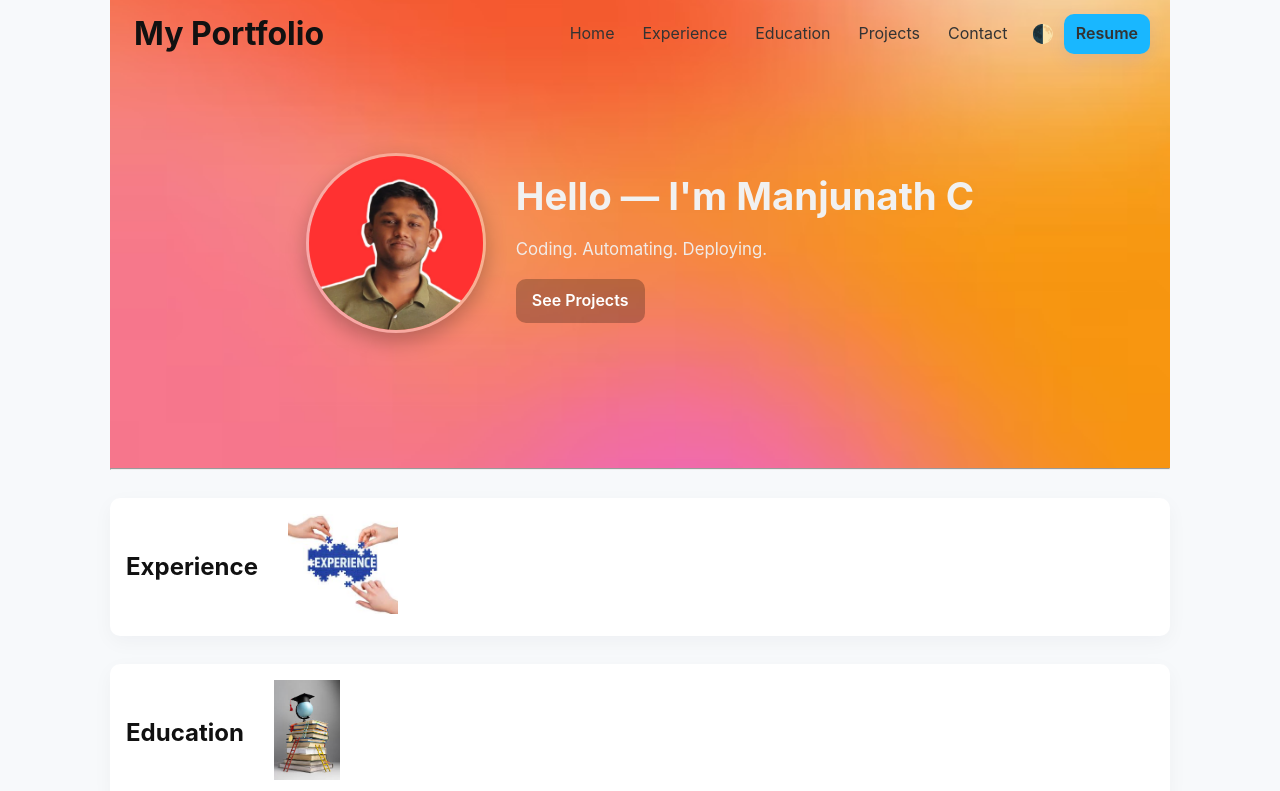
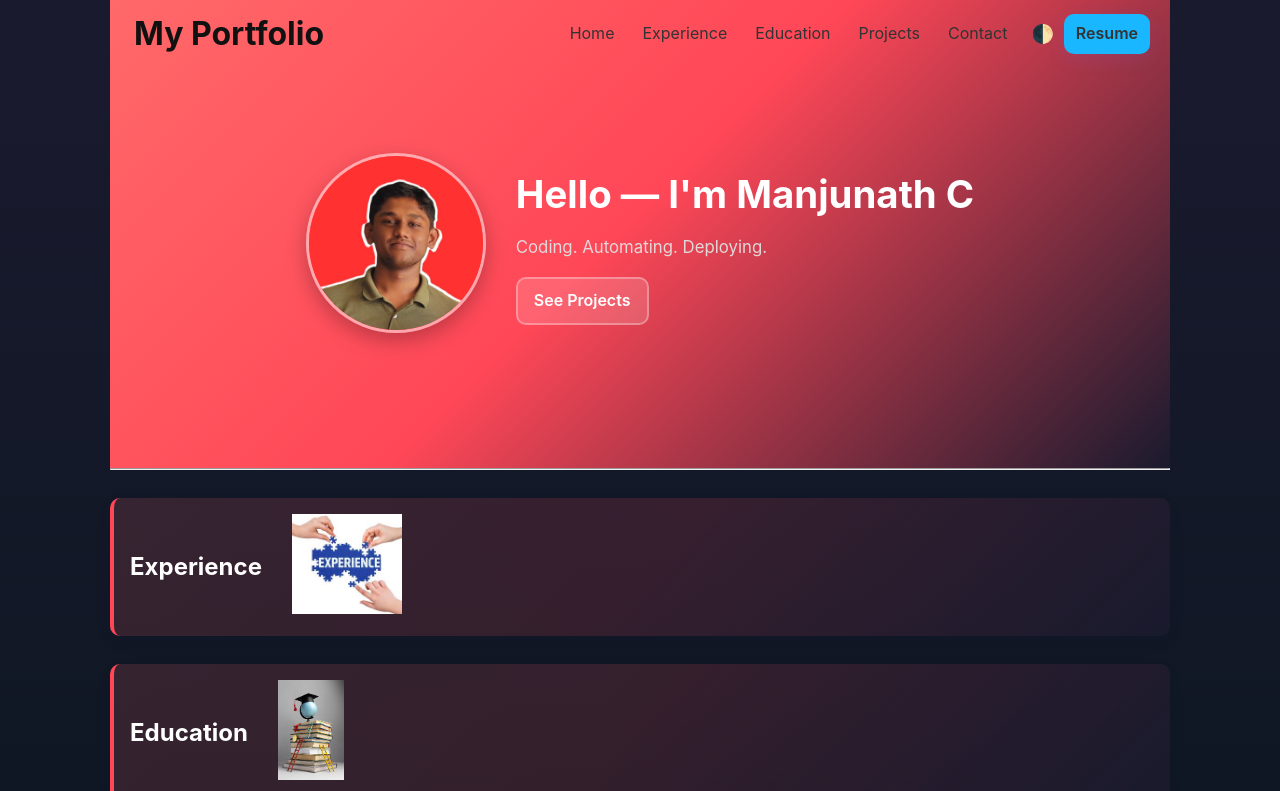
Before and after one commit to manjunathcshekar/my-portfolio, a plain HTML site: page index.html in a window 1280 px wide. Both pictures are taken after a click on the button "Toggle theme". Shown: the top 791 px of the page. Drawn offline with Linux system fonts and the light colour scheme.

Commit message:
Modified the UI and made theme : red-(white/black)

```diff
--- a/style.css
+++ b/style.css
@@ -3,8 +3,11 @@
 html,body{height:100%}
 body{
   font-family: Inter, system-ui, -apple-system, "Segoe UI", Roboto, Arial;
-  color:#111;background:#f7f9fb;line-height:1.45;
+  color:#111;background:linear-gradient(to bottom, #ffffff 0%, #fff5f5 100%);line-height:1.45;
   -webkit-font-smoothing:antialiased;-moz-osx-font-smoothing:grayscale;
+}
+.dark body{
+  background:linear-gradient(to bottom, #1a1a2e 0%, #0f1724 100%);
 }
 
 
@@ -72,12 +75,14 @@ body{
 /* HERO */
 .hero{
   min-height:64vh;display:flex;align-items:center;justify-content:center;
-  background-image: url("bg.png");
-  background-size:cover;background-position:center;
+  background: linear-gradient(135deg, #ff6b6b 0%, #f06767 50%, #ffffff 100%);
   padding-top:var(--nav-height);
-  margin-top: calc(var(--nav-height) * -1); /* Pull hero up behind navbar */
+  margin-top: calc(var(--nav-height) * -1);
 }
-/* .hero-inner{max-width:980px;text-align:left;padding:60px;color:#fff;text-shadow:0 6px 18px rgba(2,6,23,0.45)} */
+.dark .hero{
+  background: linear-gradient(135deg, #ff6b6b 0%, #ff4757 50%, #1a1a2e 100%);
+}
+
 .hero-content{
     display: flex;
     align-items: center;
@@ -85,36 +90,48 @@ body{
     padding:40px;
 }
 .hero-photo img {
-  width: 180px;      /* size of your photo */
-  height: 180px;     /* keep square for round crop */
-  object-fit: cover; /* keeps face centered */
-  border-radius: 50%; /* makes your photo round */
+  width: 180px;
+  height: 180px;
+  object-fit: cover;
+  border-radius: 50%;
   box-shadow: 0 8px 20px rgba(0,0,0,0.25);
-  border: 3px solid rgba(255,255,255,0.3);
+  border: 3px solid rgba(255,255,255,0.5);
 }
 .hero-photo:hover img {
   box-shadow: 0 12px 30px rgba(0,0,0,0.35);
-  border-color: rgba(255,255,255,0.5);
+  border-color: rgba(255,255,255,0.8);
   transition: all 0.3s ease;
-
 }
-.hero-text h1{font-size:2.4rem;margin-bottom:12px;color: #f1f1f1;}
+.hero-text h1{font-size:2.4rem;margin-bottom:12px;color: #1a1a2e;}
+.dark .hero-text h1{color: #fff;}
 .hero-text p {
-  color: #f1f1f1;
+  color: #2c3e50;
+}
+.dark .hero-text p {
+  color: #e0e0e0;
 }
 .hero-sub{opacity:0.95;margin-bottom:18px;font-size:1.05rem}
-.cta{display:inline-block;padding:10px 16px;border-radius:10px;background:rgba(0,0,0,0.25);text-decoration:none;color:#fff;font-weight:600}
+.cta{display:inline-block;padding:10px 16px;border-radius:10px;background:rgba(0,0,0,0.15);text-decoration:none;color:#1a1a2e;font-weight:600;border:2px solid rgba(0,0,0,0.2)}
+.cta:hover{background:rgba(0,0,0,0.25);transform:translateY(-2px)}
+.dark .cta{color:#fff;background:rgba(255,255,255,0.15);border-color:rgba(255,255,255,0.3)}
+.dark .cta:hover{background:rgba(255,255,255,0.25)}
 
 /* cards/sections */
 main{max-width:1100px;margin:24px auto;padding:0 20px}
-.card-row{display:flex;align-items:center;gap:18px;margin:28px 0;border-radius:10px;padding:16px;background:#fff;box-shadow:0 6px 20px rgba(16,24,40,0.04)}
+.card-row{display:flex;align-items:center;gap:18px;margin:28px 0;border-radius:10px;padding:16px;background:linear-gradient(135deg, rgba(255,107,107,0.08) 0%, rgba(255,217,61,0.08) 50%, #fff 100%);box-shadow:0 6px 20px rgba(16,24,40,0.04);border-left:4px solid #ff6b6b;transition:all 0.3s ease}
+.dark .card-row{background:linear-gradient(135deg, rgba(255,107,107,0.15) 0%, rgba(255,71,87,0.15) 50%, rgba(26,26,46,0.9) 100%);border-left-color:#ff4757}
 .card-row:hover{
-  transform:translateY(-6px) scale(1.01);
-  box-shadow:0 16px 40px rgba(108,99,255,0.2);
-  background:linear-gradient(135deg, #fff 0%, rgba(108,99,255,0.03) 100%);
+  transform:translateY(-8px) scale(1.02);
+  box-shadow:0 20px 50px rgba(255,107,107,0.25);
+  background:linear-gradient(135deg, rgba(255,107,107,0.15) 0%, rgba(255,217,61,0.12) 50%, #fff 100%);
   transition:all 0.3s cubic-bezier(0.34, 1.56, 0.64, 1);
 }
-.card-row h2{margin-right:12px}
+.dark .card-row:hover{
+  background:linear-gradient(135deg, rgba(255,107,107,0.25) 0%, rgba(255,71,87,0.25) 50%, rgba(26,26,46,0.95) 100%);
+  box-shadow:0 20px 50px rgba(255,71,87,0.3);
+}
+.card-row h2{margin-right:12px;color:#1a1a2e}
+.dark .card-row h2{color:#fff}
 
 /* footer */
 .site-footer{margin-top:36px;background:#0f1724;color:#fff;padding:28px 20px}
```
